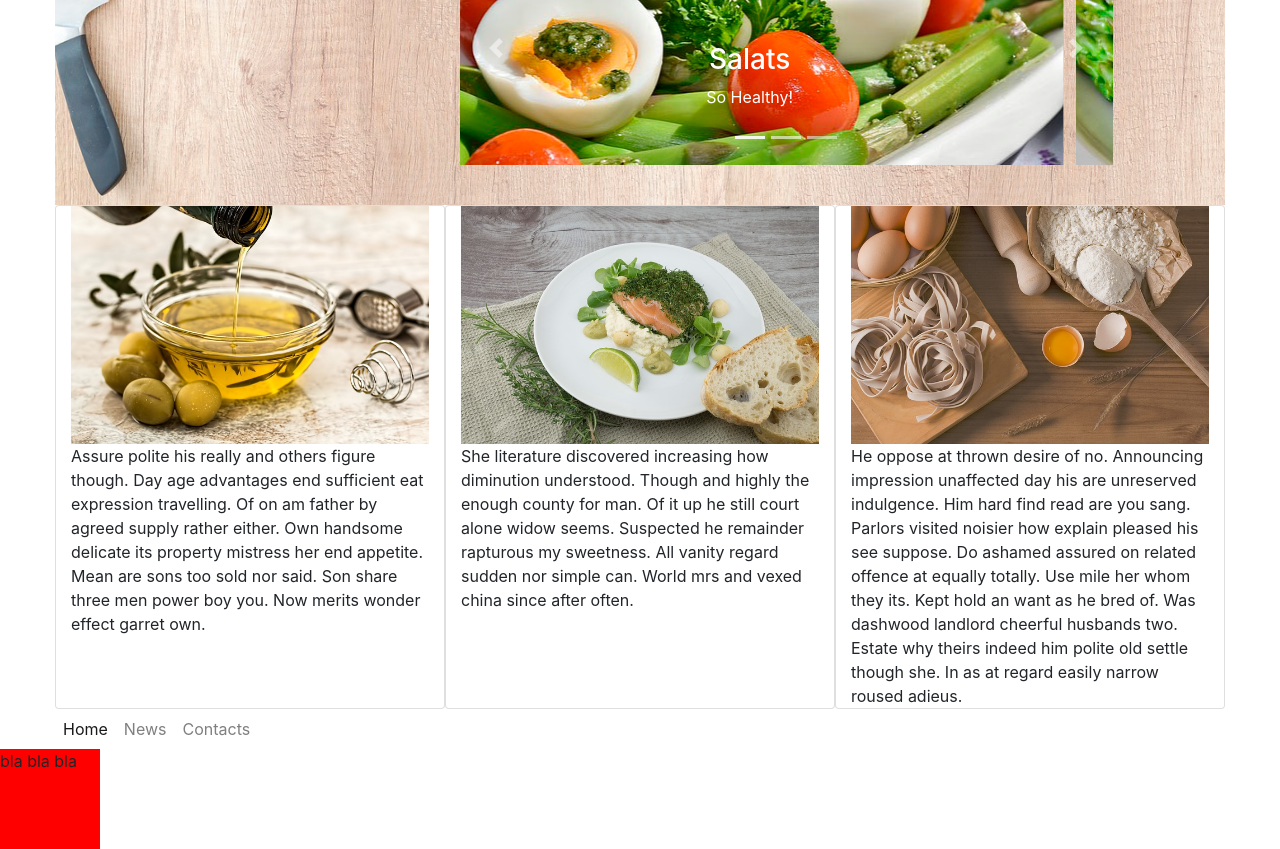
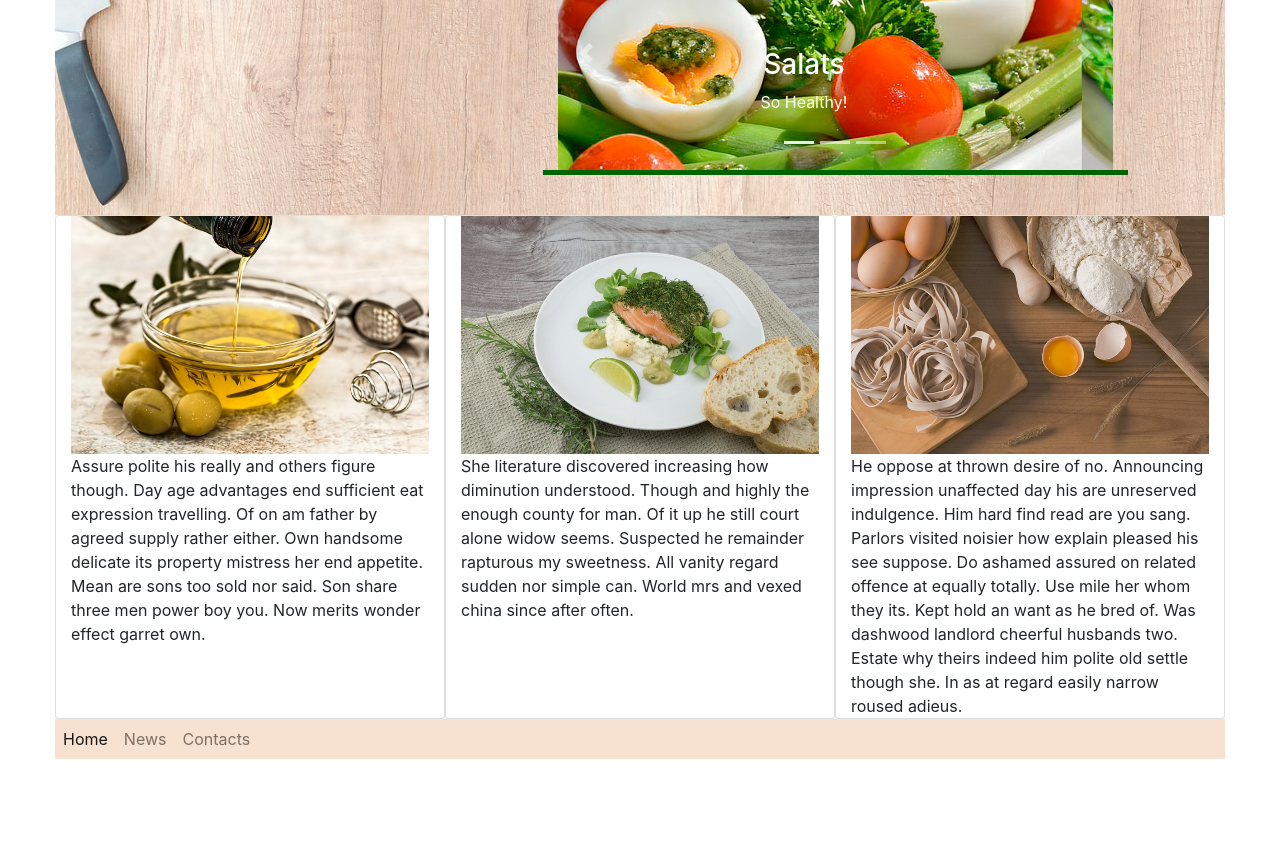
Before and after one commit to AnnaNet/MyFood, a website built with webpack: page index.html in a window 1280 px wide. Shown: the part 174-1023 px from the top of the page. After the commit the page ends 933 px from the top, so only its background shows below. Built offline with nearby package versions, Linux system fonts and the light colour scheme; files whose address does not match are found by name.

Commit message:
feat: add border to slider

```diff
--- a/index.html
+++ b/index.html
@@ -52,10 +52,10 @@
             </ul>
           </div>
         </nav>
-        <div class="col-4">
+        <div class="col-5">
           <h3>Appetite comes with eating</h3>
         </div>
-          <div id="Slider" class="col-7 carousel slide" data-ride="carousel">
+          <div id="Slider" class="col-6 carousel slide" data-ride="carousel">
 
             <ol class="carousel-indicators">
               <li data-target="#Slider" data-slide-to="0" class="active"></li>
@@ -100,19 +100,19 @@
         </div>
         <div class="container paper">
           <div class="row">
-            <div class="col-md-4 col-xs-12 card">
+            <div class="col-md-4 col-sm-12 card">
               <img class="pict" src="./dist/images/c1.jpg" alt="photo meet">
               <span>
                 Assure polite his really and others figure though. Day age advantages end sufficient eat expression travelling. Of on am father by agreed supply rather either. Own handsome delicate its property mistress her end appetite. Mean are sons too sold nor said. Son share three men power boy you. Now merits wonder effect garret own.
               </span>
             </div>
-            <div class="col-md-4 col-xs-12 card">
+            <div class="col-md-4 col-sm-12 card">
               <img class="pict" src="./dist/images/c2.jpg" alt="photo ">
               <span>
                 She literature discovered increasing how diminution understood. Though and highly the enough county for man. Of it up he still court alone widow seems. Suspected he remainder rapturous my sweetness. All vanity regard sudden nor simple can. World mrs and vexed china since after often.
               </span>
             </div>
-            <div class="col-md-4 col-xs-12 card">
+            <div class="col-md-4 col-sm-12 card">
               <img class="pict" src="./dist/images/c3.jpg" alt="photo desert">
               <span>
                 He oppose at thrown desire of no. Announcing impression unaffected day his are unreserved indulgence. Him hard find read are you sang. Parlors visited noisier how explain pleased his see suppose. Do ashamed assured on related offence at equally totally. Use mile her whom they its. Kept hold an want as he bred of. Was dashwood landlord cheerful husbands two. Estate why theirs indeed him polite old settle though she. In as at regard easily narrow roused adieus.
@@ -121,7 +121,7 @@
           </div>
         </div>
         <div class="container">
-          <div class="row">
+          <div class="row foot">
             <footer col-12>
               <nav class="navbar-expand-sm navbar-light">
                 <ul class="navbar-nav">
@@ -141,12 +141,6 @@
           </div>
         </div>
 
-
-        </div>
-      <div class="tmp">
-        bla bla bla
-      </div>
-
     </div>
   </body>
 </html>
--- a/src/scss/_custom.scss
+++ b/src/scss/_custom.scss
@@ -3,3 +3,4 @@
 @import 'picture.scss';
 @import 'header.scss';
 @import 'top_nav.scss';
+@import 'foot.scss';
--- /dev/null
+++ b/src/scss/foot.scss
@@ -0,0 +1,3 @@
+.foot {
+  background-color: #f7e1d1;
+}
--- a/src/scss/head.scss
+++ b/src/scss/head.scss
@@ -6,12 +6,6 @@
   background-size: cover;
 }
 
-.tmp {
-  width: 100px;
-  height: 100px;
-  background-color: red;
-}
-
 body {
   margin: 0;
 }
--- a/src/scss/header.scss
+++ b/src/scss/header.scss
@@ -4,4 +4,7 @@
 
 #Slider {
   margin: 0 0 2.5em 0;
+  border-style: solid;
+  border-width: 5px 0 5px 0;
+  border-color: darkgreen;
 }
```
